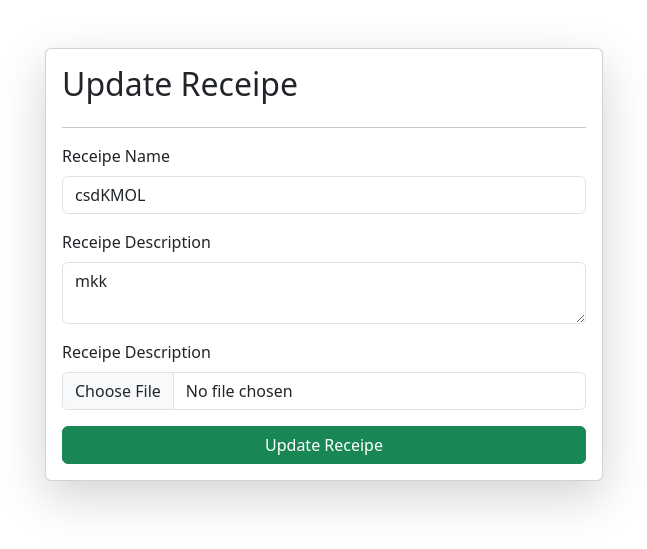
After one commit to dev17189/core, a Django app: page /update_rec/7/ in a window 1280 px wide. The commit adds this page. Shown: the top 549 px of the page, without its empty margins (316-963 px from the left). Run offline with Django 5.2, Linux system fonts and the light colour scheme; data comes from the database, SQL or seed files in the repository; both versions use the stored data as it was after the commit.

Commit message:
Added the update functionality for receipes
also added the user model for further process

```diff
--- a/core/urls.py
+++ b/core/urls.py
@@ -19,13 +19,23 @@ from django.urls import include, path
 from hom.views import *
 from home.views import *
 from vege.views import *
+from django.conf import settings
+from django.conf.urls.static import static
+from django.contrib.staticfiles.urls import staticfiles_urlpatterns
 
 urlpatterns = [
-    path('', home, name="home"),
+    path('home', home, name="home"),
     path('index',hom, name="index"),
     path('contact',contact, name="contact"),
     path('delete_rec/<id>/',delete_rec, name="delete_rec"),
+    path('update_rec/<id>/',update_rec, name="update_rec"),
     path('about',about, name="about"),
     path('admin/', admin.site.urls),
-    path('receipes',receipes, name="receipes"),
+    path('',receipes, name="receipes"),
 ]
+
+
+if settings.DEBUG:
+    urlpatterns += static(settings.MEDIA_URL,
+                          document_root=settings.MEDIA_ROOT)
+urlpatterns += staticfiles_urlpatterns()
--- a/vege/models.py
+++ b/vege/models.py
@@ -1,8 +1,9 @@
 from django.db import models
-
+from django.contrib.auth.models import User
 # Create your models here.
 
 class Receipe(models.Model):
+    user = models.ForeignKey(User , on_delete=models.SET_NULL, null=True , blank=True)
     receipe_name=models.CharField(max_length=100)
     receipe_description=models.TextField()
     receipe_image=models.ImageField(upload_to='receipe')
--- /dev/null
+++ b/vege/templates/update_rec.html
@@ -0,0 +1,25 @@
+{% extends "base.html" %}
+{% block body %}
+
+
+<div class="container mt-5">
+<form class="col-6 mx-auto card p-3 shadow-lg" method="post" enctype="multipart/form-data">
+    {% csrf_token %}
+    <h2>Update Receipe</h2><hr>
+<div class="mb-3">
+    <label for="exampleFormControlInput1" class="form-label">Receipe Name</label>
+    <input type="text" class="form-control" value="{{receipe.receipe_name}}" name="receipe_name">
+  </div>
+  <div class="mb-3">
+    <label for="exampleFormControlTextarea1" class="form-label">Receipe Description</label>
+    <textarea class="form-control"  name="receipe_description">{{receipe.receipe_description}}</textarea>
+  </div>
+  <div class="mb-3">
+    <label for="exampleFormControlTextarea1" class="form-label">Receipe Description</label>
+    <input type="file" class="form-control" name="receipe_image">
+  </div>
+  <button type="submit" class="btn btn-success">Update Receipe</button>
+</form>
+
+
+  {% endblock %}
--- a/vege/views.py
+++ b/vege/views.py
@@ -15,9 +15,33 @@ def receipes(request):
 
 
     queryset=Receipe.objects.all()
+
+    if request.GET.get('search'):
+        queryset=queryset.filter(receipe_name__icontains=request.GET.get('search'))
     context={'Receipes':queryset}
 
     return render(request,'index.html',context)
+
+def update_rec(request,id):
+    query=Receipe.objects.get(id=id)
+    if request.method == 'POST':
+        data=request.POST
+        receipe_img=request.FILES['receipe_image']
+        receipr_name=data.get('receipe_name')
+        receipr_description=data.get('receipe_description')
+
+        query.receipe_name=receipr_name
+        query.receipe_description=receipr_description
+
+        if receipe_img:
+            query.receipe_image=receipe_img
+
+        query.save()
+
+        return redirect('/receipe')
+
+    context={'receipe':query}
+    return render(request,'update_rec.html',context)
 
 def delete_rec(request,id):
     query=Receipe.objects.get(id=id)
```
Also changed, not shown: core/settings.py (+8 -0 lines), vege/templates/index.html (+17 -5 lines), db.sqlite3, public/static/receipe/img-SLHFagUztKU9cSIYct0Jb.png (added), receipe/87127999.webp (deleted), vege/migrations/0002_receipe_user.py (added), vege/templates/receipe/87127999.webp (renamed from receipe/87127999_NDmEV00.webp), vege/templates/receipe/87127999_NDmEV00.webp (added), vege/templates/receipe/img-SLHFagUztKU9cSIYct0Jb.png (added), vege/templates/receipe/img-SLHFagUztKU9cSIYct0Jb_APaRjfN.png (added), 3 other files.
